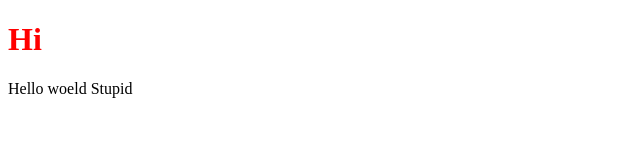
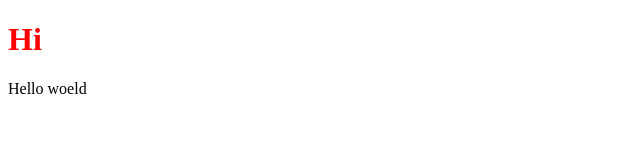
Before and after one commit to nitinbhaskar7/New-Repo, a plain HTML site: page index.html in a window 1280 px wide. Shown: the full height of the page, 0-640 px from the left. Drawn offline with Linux system fonts and the light colour scheme.

Commit message:
Change undone

```diff
--- a/index.html
+++ b/index.html
@@ -7,6 +7,6 @@
 </head>
 <body>
     <h1 style="color: red;">Hi</h1>
-    Hello woeld Stupid
+    Hello woeld
 </body>
 </html>
```
